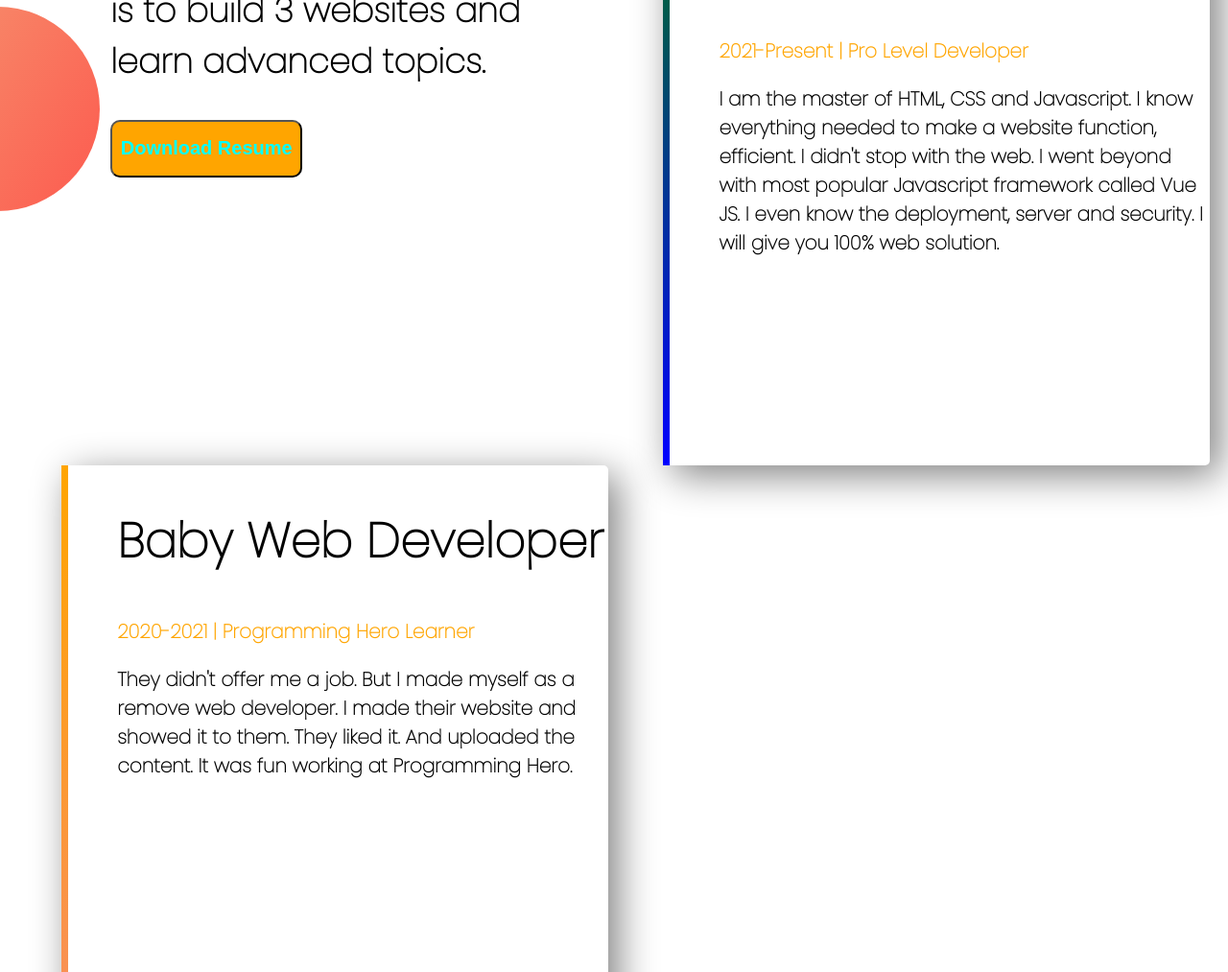
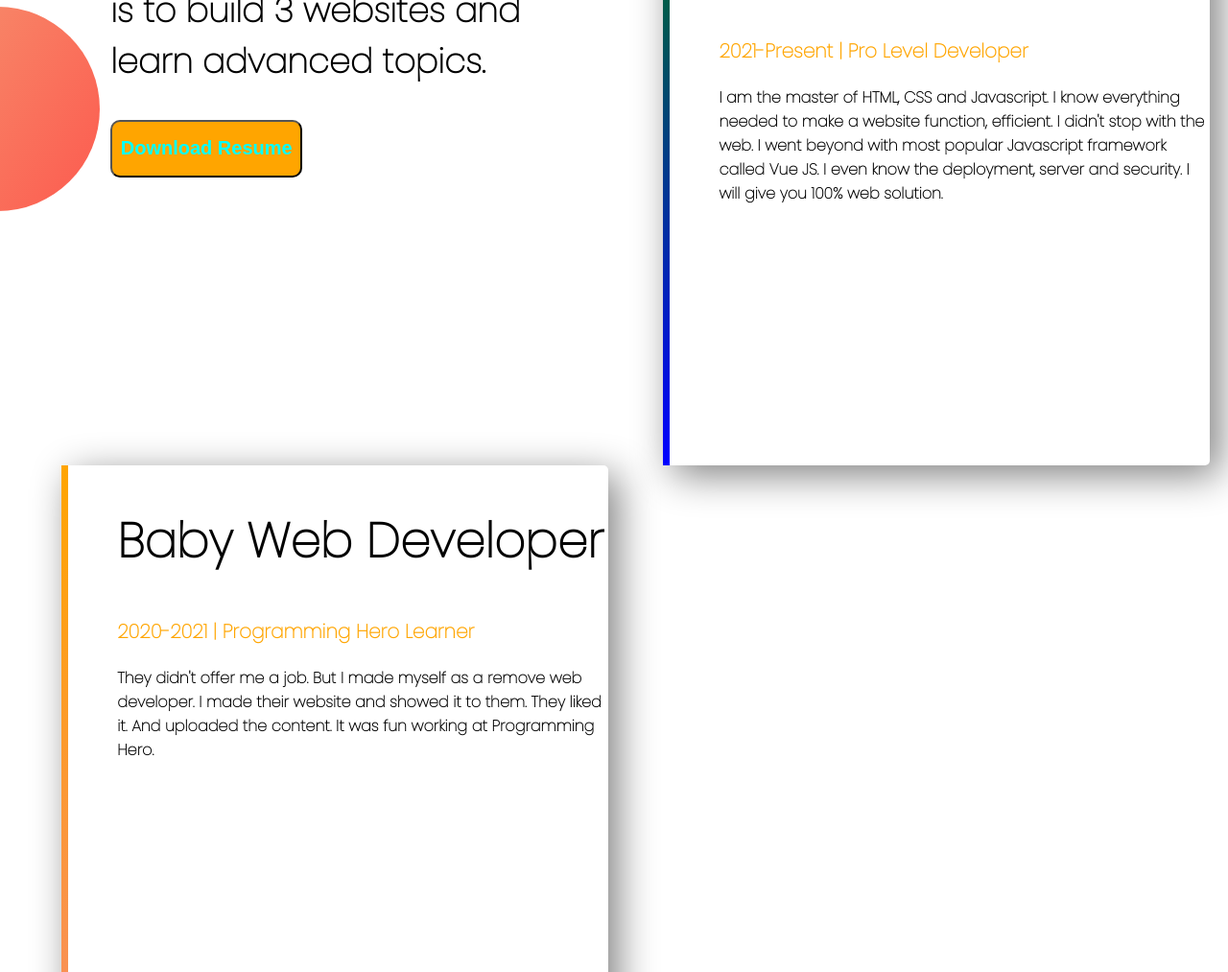
Before and after one commit to Tawuf/Portfolio, a plain HTML site: page index.html in a window 1280 px wide. Shown: the part 2053-3066 px from the top of the page at 96% size. Drawn offline with Linux system fonts and the light colour scheme; a web font is replaced by a local one.

Commit message:
Update index.html

```diff
--- a/index.html
+++ b/index.html
@@ -48,13 +48,13 @@
         <div class = "half-width single-experience" id="full-stack">
             <h1>Full Stack Web Developer</h1>
             <h3 class = "name-highlight">2021-Present | Pro Level Developer </h3>
-            <h3>I am the master of HTML, CSS and Javascript. I know everything needed to make a website function, efficient. I didn't stop with the web. I went beyond with most popular Javascript framework called Vue JS. I even know the deployment, server and security. I will give you 100% web solution.</h3>
+            <h4>I am the master of HTML, CSS and Javascript. I know everything needed to make a website function, efficient. I didn't stop with the web. I went beyond with most popular Javascript framework called Vue JS. I even know the deployment, server and security. I will give you 100% web solution.</h4>
 
         </div>
         <div class = "half-width single-experience" id ="Badydev">
             <h1>Baby Web Developer</h1>
             <h3 class = "name-highlight">2020-2021 | Programming Hero Learner</h3>
-            <h3>They didn't offer me a job. But I made myself as a remove web developer. I made their website and showed it to them. They liked it. And uploaded the content. It was fun working at Programming Hero.</h3>
+            <h4>They didn't offer me a job. But I made myself as a remove web developer. I made their website and showed it to them. They liked it. And uploaded the content. It was fun working at Programming Hero.</h4>
 
         </div>
     </section>
```
